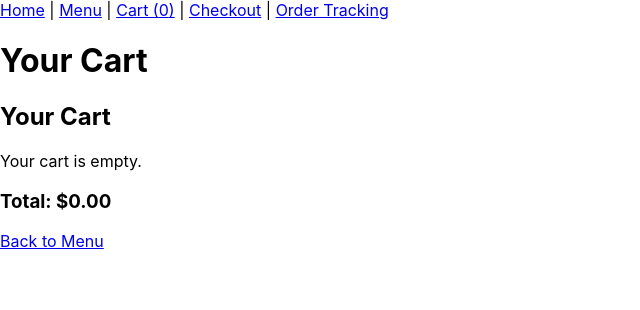
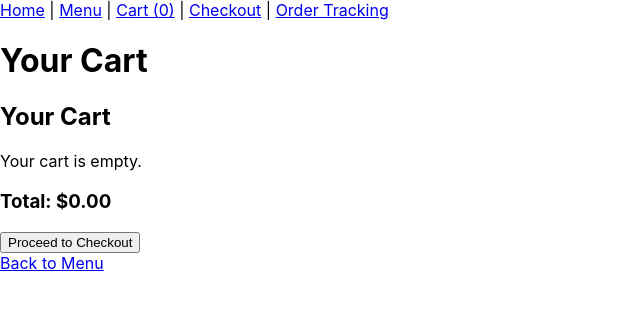
Before and after one commit to Tholoana96/Slicehub, a React (Create React App) app: page /cart in a window 1280 px wide. Shown: the top 310 px of the page, without its empty margins (0-640 px from the left). Built offline with nearby package versions, Linux system fonts and the light colour scheme.

Commit message:
Making sure all changes to my files are updated and committed

```diff
--- a/src/pages/CartPage.js
+++ b/src/pages/CartPage.js
@@ -1,7 +1,10 @@
 import React from "react";
+import { useNavigate } from "react-router-dom";
 import Cart from "../components/Cart";
 
-const CartPage = ({ cartItems = [], setCartItems }) => {
+const CartPage = ({ cartItems, setCartItems }) => {
+  const navigate = useNavigate();
+
   const removeFromCart = (id) => {
     const filteredItems = cartItems.filter((item) => item.id !== id);
     setCartItems(filteredItems);
@@ -14,6 +17,10 @@ const CartPage = ({ cartItems = [], setCartItems }) => {
     );
   };
 
+  const handleProceedToCheckout = () => {
+    navigate("/checkout");
+  };
+
   return (
     <div>
       <h1>Your Cart</h1>
@@ -22,6 +29,8 @@ const CartPage = ({ cartItems = [], setCartItems }) => {
         onRemoveItem={removeFromCart}
         onUpdateQuantity={updateQuantity}
       />
+      <button onClick={handleProceedToCheckout}>Proceed to Checkout</button>
+      <br />
       <a href="/menu">Back to Menu</a>
     </div>
   );
```
